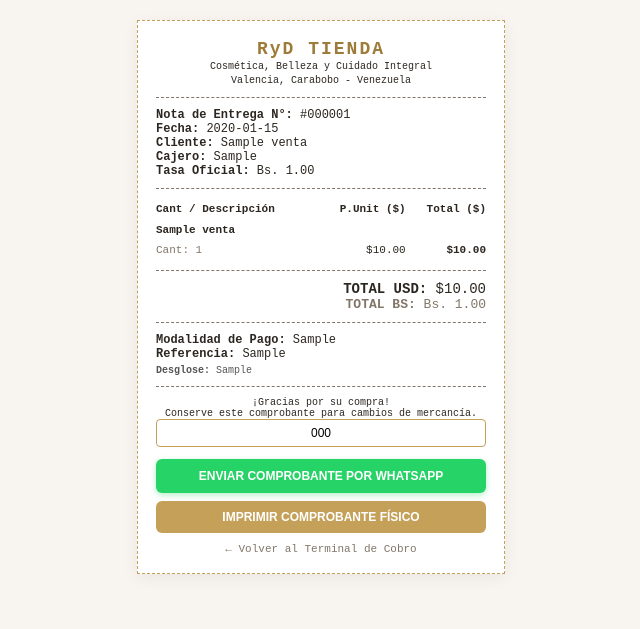
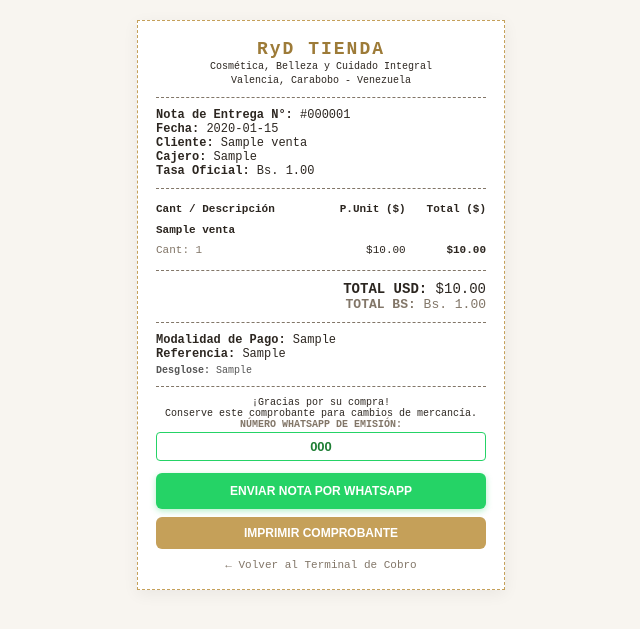
Before and after one commit to marialejandrav393-commits/ryd-tiendaoficial, a Flask app: page /ticket/1 in a window 1280 px wide. Shown: the top 629 px of the page, without its empty margins (319-959 px from the left). Run offline with Flask 3, Linux system fonts and the light colour scheme; a user stored in the database is signed in; tables that the repository leaves empty hold one stand-in row (values such as "Sample post").

Commit message:
Update ticket.html

```diff
--- a/templates/ticket.html
+++ b/templates/ticket.html
@@ -3,7 +3,7 @@
 <head>
     <meta charset="UTF-8">
     <meta name="viewport" content="width=device-width, initial-scale=1.0">
-    <title>Comprobante de Venta #{{ "%06d"|format(venta.id) }} - RyD</title>
+    <title>Nota de Entrega #{{ "%06d"|format(venta.id) }} - RyD</title>
     <style>
         body {
             font-family: 'Courier New', Courier, monospace;
@@ -36,7 +36,7 @@
             background: #25D366;
             color: #FFFFFF;
             border: none;
-            padding: 10px;
+            padding: 11px;
             font-weight: bold;
             margin-top: 12px;
             cursor: pointer;
@@ -82,7 +82,7 @@
     <div>
         <strong>Nota de Entrega N°:</strong> #{{ "%06d"|format(venta.id) }}<br>
         <strong>Fecha:</strong> {{ venta.fecha }}<br>
-        <strong>Cliente:</strong> {{ venta.cliente_nombre|default('Cliente Mostrador') }}<br>
+        <strong>Cliente:</strong> {{ venta.cliente_nombre|default('Cliente') }}<br>
         <strong>Cajero:</strong> {{ venta.usuario }}<br>
         <strong>Tasa Oficial:</strong> Bs. {{ "%.2f"|format(venta.tasa_cambio|default(50.0)) }}
     </div>
@@ -141,17 +141,18 @@
 
     <div class="no-print mt-3">
         <div class="mb-2">
+            <label style="font-size: 10px; text-transform: uppercase; font-weight: bold; color: #827668; display: block; text-align: center; margin-bottom: 2px;">Número WhatsApp de Emisión:</label>
             <input type="text" id="telDestinoWA" class="form-control form-control-sm text-center"
-                   value="{{ venta.cliente_telefono }}" placeholder="Número WhatsApp (ej. 04121234567)"
-                   style="width: 100%; padding: 6px; box-sizing: border-box; font-size: 12px; border: 1px solid #C5A059; border-radius: 4px;">
+                   value="{{ venta.cliente_telefono|default('04244042825') }}" placeholder="04244042825"
+                   style="width: 100%; padding: 6px; box-sizing: border-box; font-size: 13px; font-weight: bold; color: #1e7e34; border: 1.5px solid #25D366; border-radius: 4px;">
         </div>
 
         <button type="button" class="btn-whatsapp" onclick="enviarNotaWhatsApp()">
-            Enviar Comprobante por WhatsApp
+            Enviar Nota por WhatsApp
         </button>
 
         <button type="button" class="btn-imprimir" onclick="window.print()">
-            Imprimir Comprobante Físico
+            Imprimir Comprobante
         </button>
 
         <a href="/cajero/pos" style="display: block; text-align: center; margin-top: 10px; font-size: 11px; color: #827668; text-decoration: none;">
@@ -162,22 +163,17 @@
 
 <script>
 function enviarNotaWhatsApp() {
-    let inputTel = document.getElementById('telDestinoWA').value.trim();
-    if (!inputTel) {
-        inputTel = prompt("Por favor ingresa el número telefónico WhatsApp del cliente:");
-        if (!inputTel) return;
-    }
-
+    let inputTel = document.getElementById('telDestinoWA').value.trim() || '04244042825';
     let telLimpio = inputTel.replace(/[^0-9]/g, '');
     if (telLimpio.startsWith('0')) {
         telLimpio = '58' + telLimpio.substring(1);
     }
 
-    let mensaje = `✨ *NOTA DE ENTREGA RyD* ✨\n`;
+    let mensaje = `✨ *COMPROBANTE / NOTA DE ENTREGA RyD* ✨\n`;
     mensaje += `━━━━━━━━━━━━━━━━━━━━━\n`;
     mensaje += `*Nota N°:* #{{ "%06d"|format(venta.id) }}\n`;
     mensaje += `*Fecha:* {{ venta.fecha }}\n`;
-    mensaje += `*Cliente:* {{ venta.cliente_nombre|default('Cliente Mostrador') }}\n`;
+    mensaje += `*Cliente:* {{ venta.cliente_nombre|default('Cliente') }}\n`;
     mensaje += `*Tasa Oficial:* Bs. {{ "%.2f"|format(venta.tasa_cambio|default(50.0)) }}\n`;
     mensaje += `━━━━━━━━━━━━━━━━━━━━━\n`;
     mensaje += `*DETALLE DE ARTÍCULOS:*\n`;
@@ -188,12 +184,12 @@ function enviarNotaWhatsApp() {
     {% endfor %}
 
     mensaje += `━━━━━━━━━━━━━━━━━━━━━\n`;
-    mensaje += ` *TOTAL:*\n`;
+    mensaje += `*TOTAL PAGADO:*\n`;
     mensaje += `*USD:* ${{ "%.2f"|format(venta.total) }}\n`;
     mensaje += `*Bs:* Bs. {{ "%.2f"|format(venta.monto_bs|default(venta.total * 50.0)) }}\n`;
-    mensaje += `*Pago:* {{ venta.metodo_pago }}\n`;
+    mensaje += `*Modalidad:* {{ venta.metodo_pago }}\n`;
     {% if venta.referencia and venta.referencia != 'N/A' %}
-    mensaje += `*Ref:* {{ venta.referencia }}\n`;
+    mensaje += `*Referencia:* {{ venta.referencia }}\n`;
     {% endif %}
     {% if venta.desglose_pago %}
     mensaje += `*Desglose:* {{ venta.desglose_pago }}\n`;
```
